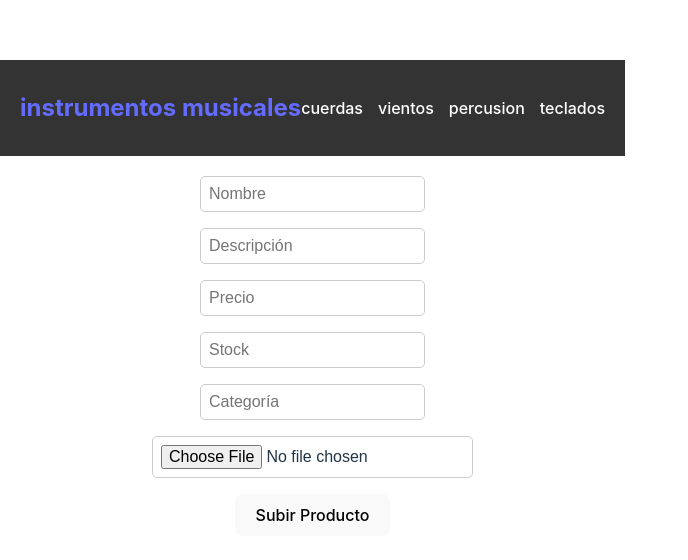
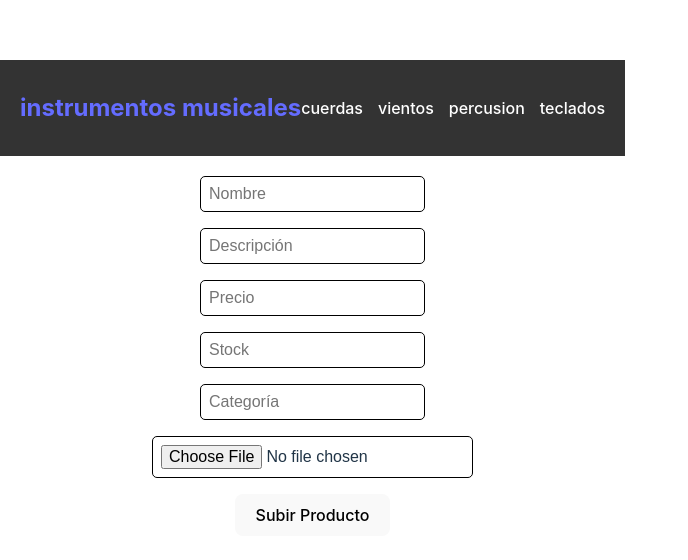
Before and after one commit to fer967/ecommerce-front-back, a React (Vite) app in the folder ecommerce-react/: page /upload in a window 1280 px wide. Shown: the part 102-662 px from the top of the page, without its empty margins (0-688 px from the left). Built offline with nearby package versions, Linux system fonts and the light colour scheme.

Commit message:
estilos al formulario

```diff
--- a/ecommerce-react/src/componentes/UploadForm/UploadForm.css
+++ b/ecommerce-react/src/componentes/UploadForm/UploadForm.css
@@ -5,3 +5,7 @@
     justify-content: center;
     margin-top: 20px;
 }
+
+.input{
+    border: solid 1px #000;
+}
--- a/ecommerce-react/src/componentes/UploadForm/UploadForm.jsx
+++ b/ecommerce-react/src/componentes/UploadForm/UploadForm.jsx
@@ -34,12 +34,12 @@ const UploadForm = () => {
 
     return (
         <form onSubmit={handleSubmit} className='upload-form'>
-            <input type="text" value={nombre} onChange={(e) => setNombre(e.target.value)} placeholder="Nombre" required />
-            <input type="text" value={descripcion} onChange={(e) => setDescripcion(e.target.value)} placeholder="Descripción" required />
-            <input type="number" value={precio} onChange={(e) => setPrecio(e.target.value)} placeholder="Precio" required />
-            <input type="number" value={stock} onChange={(e) => setStock(e.target.value)} placeholder="Stock" required />
-            <input type="text" value={categoria} onChange={(e) => setCategoria(e.target.value)} placeholder="Categoría" required />
-            <input type="file" onChange={(e) => setImg(e.target.files[0])} required />
+            <input className ="input" type="text" value={nombre} onChange={(e) => setNombre(e.target.value)} placeholder="Nombre" required />
+            <input className ="input" type="text" value={descripcion} onChange={(e) => setDescripcion(e.target.value)} placeholder="Descripción" required />
+            <input className ="input" type="number" value={precio} onChange={(e) => setPrecio(e.target.value)} placeholder="Precio" required />
+            <input className ="input" type="number" value={stock} onChange={(e) => setStock(e.target.value)} placeholder="Stock" required />
+            <input className ="input" type="text" value={categoria} onChange={(e) => setCategoria(e.target.value)} placeholder="Categoría" required />
+            <input className ="input" type="file" onChange={(e) => setImg(e.target.files[0])} required />
             <button type="submit">Subir Producto</button>
         </form>
     );
```
